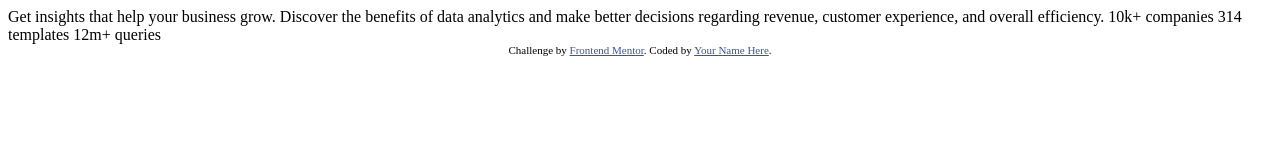
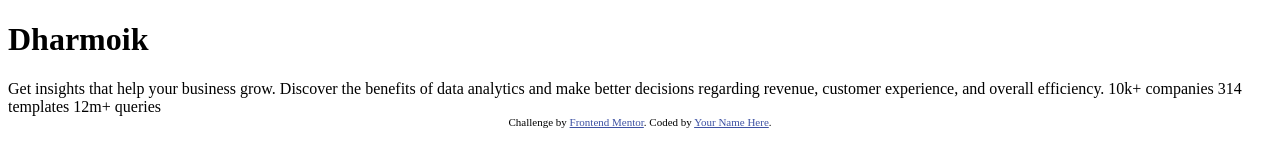
Before and after one commit to Dharmik48/frontendmentor-challenge1-card, a plain HTML site: page index.html in a window 1280 px wide. Drawn offline with Linux system fonts and the light colour scheme.

Commit message:
add new heading

```diff
--- a/index.html
+++ b/index.html
@@ -1,33 +1,41 @@
 <!DOCTYPE html>
 <html lang="en">
   <head>
-  <meta charset="UTF-8">
-  <meta name="viewport" content="width=device-width, initial-scale=1.0"> <!-- displays site properly based on user's device -->
+    <meta charset="UTF-8" />
+    <meta name="viewport" content="width=device-width, initial-scale=1.0" />
+    <!-- displays site properly based on user's device -->
 
-  <link rel="icon" type="image/png" sizes="32x32" href="./images/favicon-32x32.png">
+    <link
+      rel="icon"
+      type="image/png"
+      sizes="32x32"
+      href="./images/favicon-32x32.png"
+    />
 
     <title>Frontend Mentor | Stats preview card component</title>
 
     <!-- Feel free to remove these styles or customise in your own stylesheet 👍 -->
     <style>
-    .attribution { font-size: 11px; text-align: center; }
-    .attribution a { color: hsl(228, 45%, 44%); }
+      .attribution {
+        font-size: 11px;
+        text-align: center;
+      }
+      .attribution a {
+        color: hsl(228, 45%, 44%);
+      }
     </style>
   </head>
   <body>
-
-  Get insights that help your business grow.
-
-  Discover the benefits of data analytics and make better decisions regarding revenue, customer
-  experience, and overall efficiency.
-
-  10k+ companies
-  314 templates
-  12m+ queries
+    <h1>Dharmoik</h1>
+    Get insights that help your business grow. Discover the benefits of data
+    analytics and make better decisions regarding revenue, customer experience,
+    and overall efficiency. 10k+ companies 314 templates 12m+ queries
 
     <div class="attribution">
-    Challenge by <a href="https://www.frontendmentor.io?ref=challenge" target="_blank">Frontend Mentor</a>.
-    Coded by <a href="#">Your Name Here</a>.
+      Challenge by
+      <a href="https://www.frontendmentor.io?ref=challenge" target="_blank"
+        >Frontend Mentor</a
+      >. Coded by <a href="#">Your Name Here</a>.
     </div>
   </body>
 </html>
```
Lines whose indentation alone changed are shown as unchanged.
